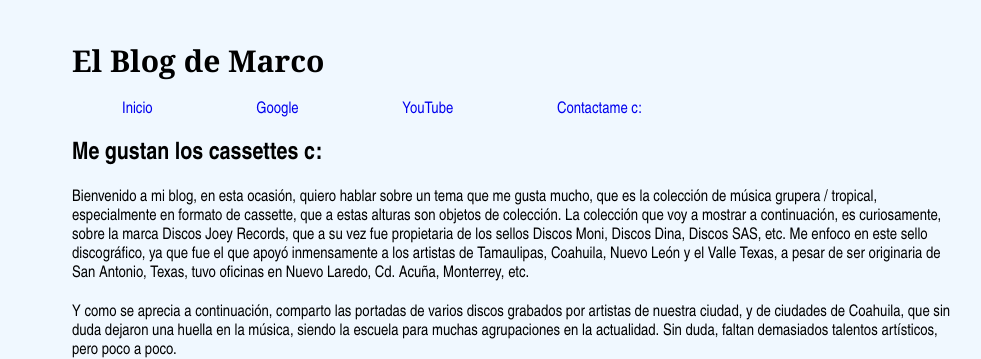
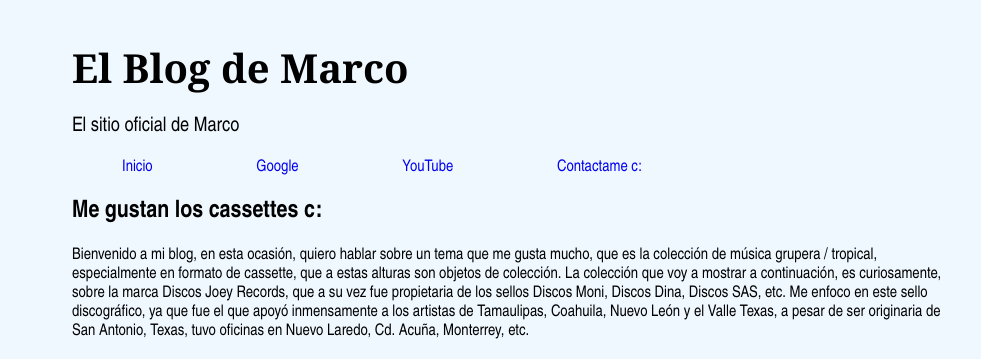
Before and after one commit to MarcoFloresGzz/sasfloresgzz, a plain HTML site: page index.html in a window 1280 px wide. Shown: the top 359 px of the page, without its empty margins (128-1109 px from the left). Drawn offline with Linux system fonts and the light colour scheme.

Commit message:
Se añadiio un subtitulo debajo del logo principal

```diff
--- a/estilos/estilos.css
+++ b/estilos/estilos.css
@@ -3,13 +3,15 @@
     margin: 20px 50px;
     background-color: aliceblue;
 }
-
+.pequeno{
+    font-size: 20px;
+}
 .tabla{
     margin-left:auto;
 }
 .titulo{
     font-family: Cambria, Cochin, Georgia, Times, 'Times New Roman', serif;
-    font-size: 30px;
+    font-size: 40px;
     display: auto;
 }
 .nav{
--- a/index.html
+++ b/index.html
@@ -11,6 +11,7 @@
     <!--header-->
     <header class="header">
         <h1 class="titulo">El Blog de Marco</h1>
+        <p class="pequeno">El sitio oficial de Marco</p>
         <nav class="navegacion">
             <a href="#">Inicio</a>
             <a href="https://google.com">Google</a>
```
